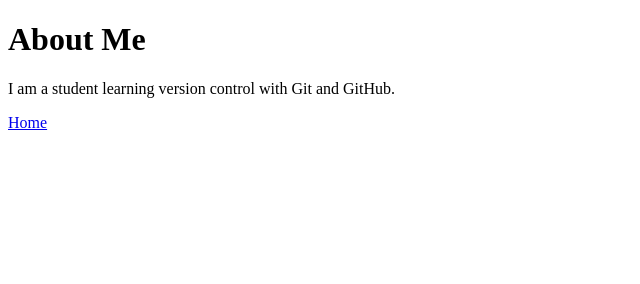
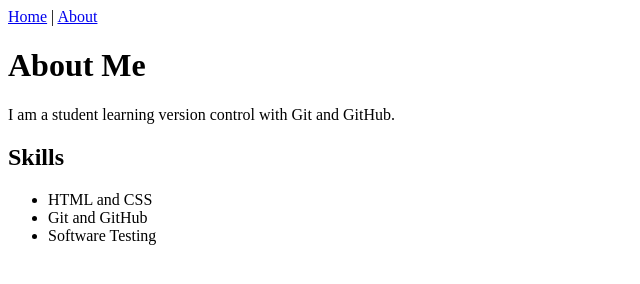
Before and after one commit to abdur-code/git-workflow-assignment, a plain HTML site: page about.html in a window 1280 px wide. Shown: the whole page, without its empty margins (0-640 px from the left). Drawn offline with Linux system fonts and the light colour scheme.

Commit message:
Feature: add skills section and navigation to about.html

```diff
--- a/about.html
+++ b/about.html
@@ -6,8 +6,17 @@
   <title>About | Git Workflow Demo</title>
 </head>
 <body>
+  <nav>
+    <a href="index.html">Home</a> |
+    <a href="about.html">About</a>
+  </nav>
   <h1>About Me</h1>
   <p>I am a student learning version control with Git and GitHub.</p>
-  <a href="index.html">Home</a>
+  <h2>Skills</h2>
+  <ul>
+    <li>HTML and CSS</li>
+    <li>Git and GitHub</li>
+    <li>Software Testing</li>
+  </ul>
 </body>
 </html>
```
